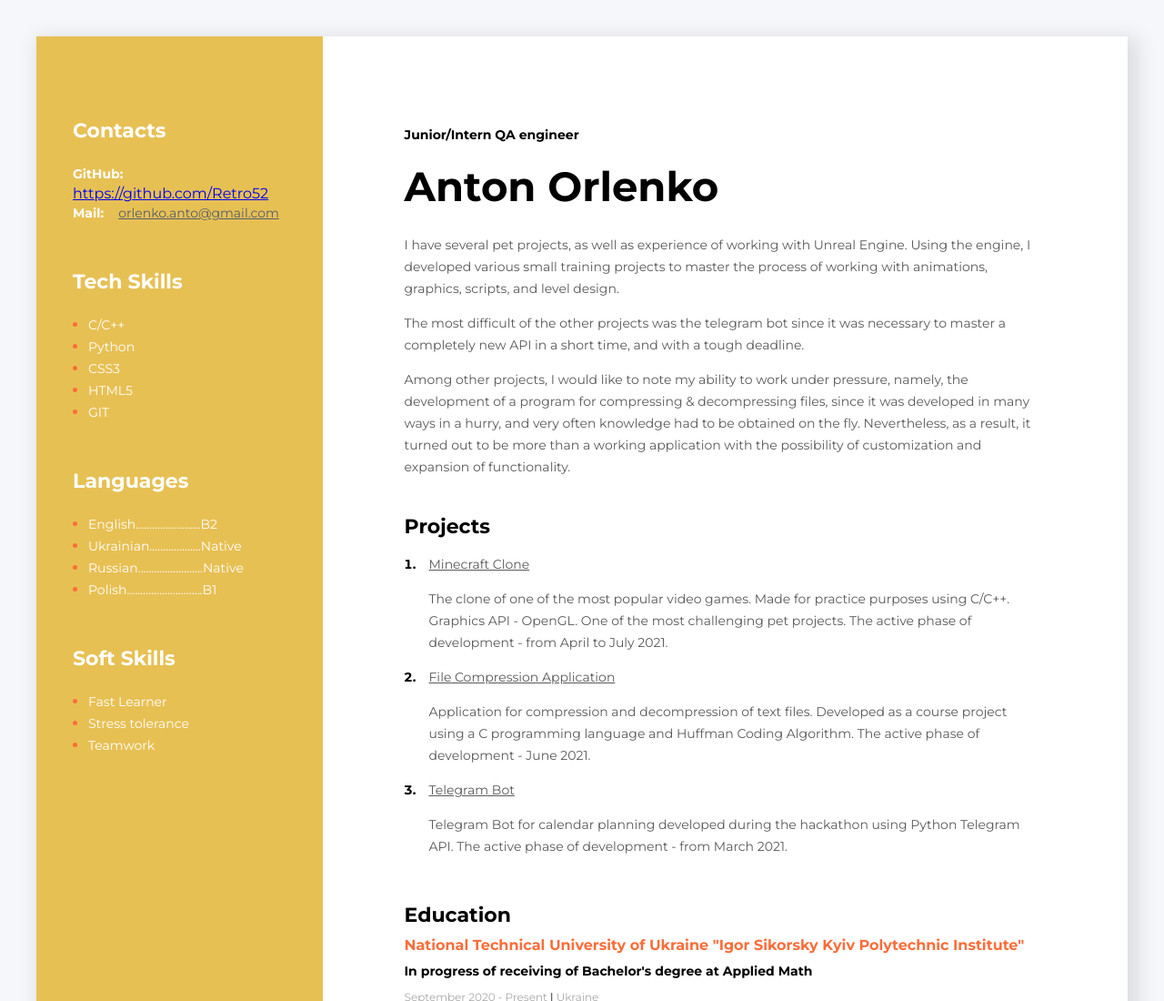
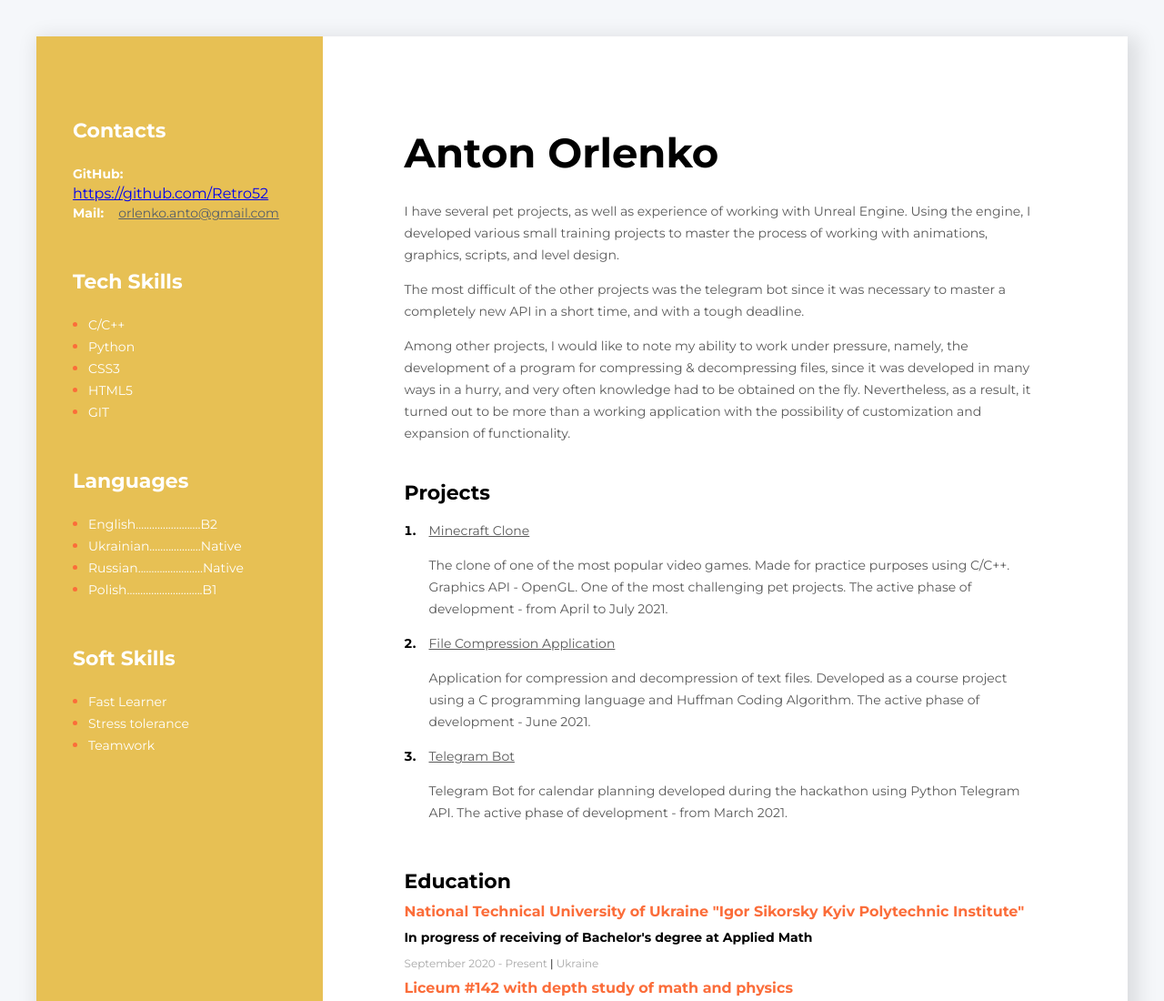
Before and after one commit to Retro52/retro52.github.io, a plain HTML site: page index.html in a window 1280 px wide. Shown: the top 1100 px of the page at 91% size. Drawn offline with Linux system fonts and the light colour scheme.

Commit message:
Update index.html

```diff
--- a/index.html
+++ b/index.html
@@ -17,7 +17,7 @@
         <div class="right_side_section">
             <!--About section-->
             <div class="about_me_section">
-                <h2 class="about_me_profession"> Junior/Intern QA engineer </h2>
+<!--                 <h2 class="about_me_profession"> Junior/Intern QA engineer </h2> -->
                 <h1 class="about_me_name"> Anton Orlenko </h1>
                 <p class="about_me_description">
                     I have several pet projects, as well as experience of working with Unreal Engine. Using the engine, I developed various
```
